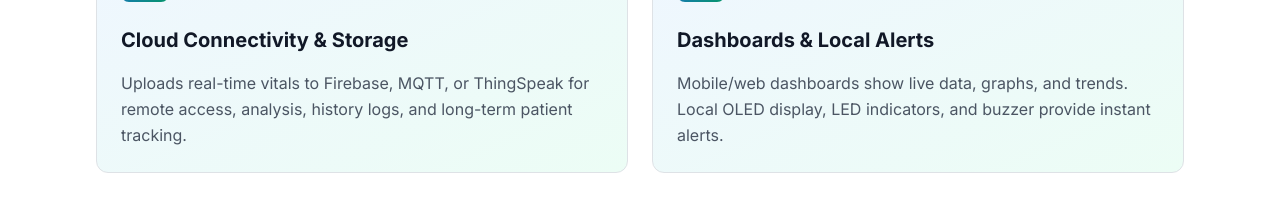
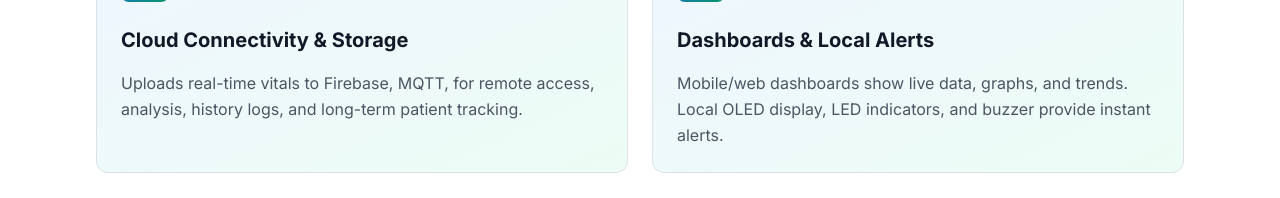
Before and after one commit to i-kundankumar/Medisense, a React (Vite) app: page /features in a window 1280 px wide. Shown: the part 556-754 px from the top of the page. Built offline with nearby package versions, Linux system fonts and the light colour scheme; no server answers.

Commit message:
Update cloud connectivity description
Removed 'ThingSpeak' from the cloud connectivity description.

```diff
--- a/src/pages/features.jsx
+++ b/src/pages/features.jsx
@@ -15,7 +15,7 @@ function features() {
         {
             icon: <Cloud className="w-6 h-6" />,
             title: "Cloud Connectivity & Storage",
-            description: "Uploads real-time vitals to Firebase, MQTT, or ThingSpeak for remote access, analysis, history logs, and long-term patient tracking."
+            description: "Uploads real-time vitals to Firebase, MQTT, for remote access, analysis, history logs, and long-term patient tracking."
         },
         {
             icon: <LayoutGrid className="w-6 h-6" />,
```
